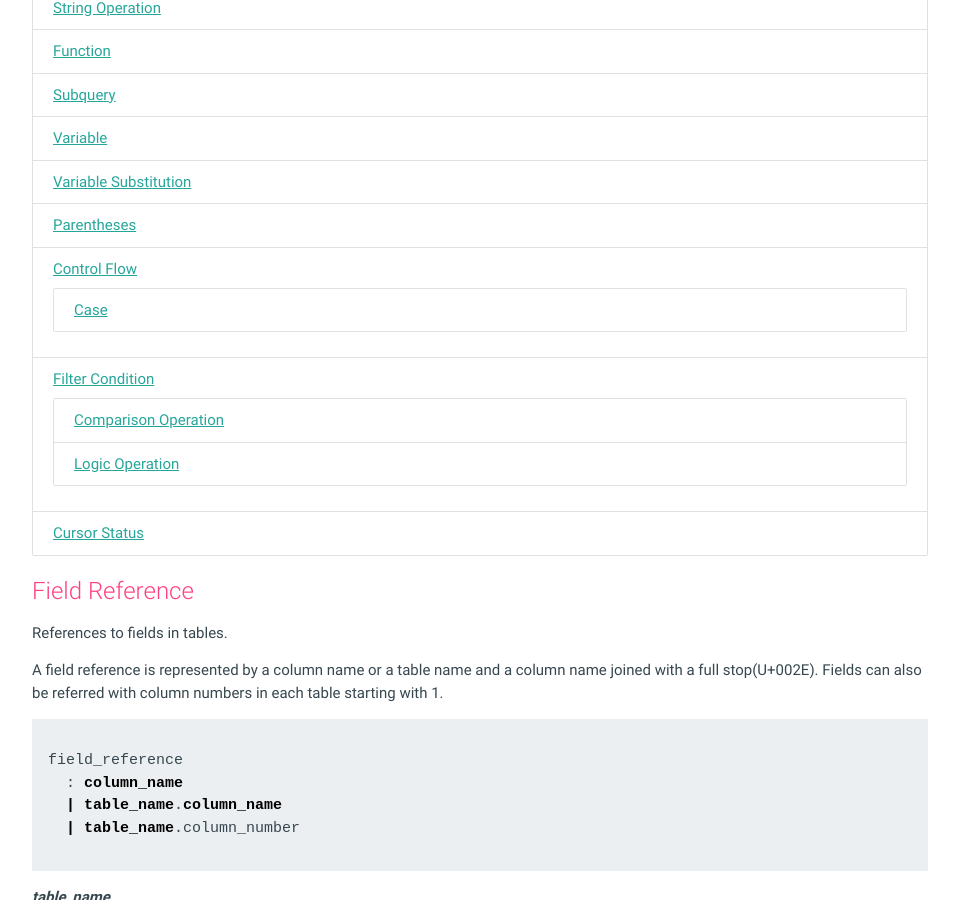
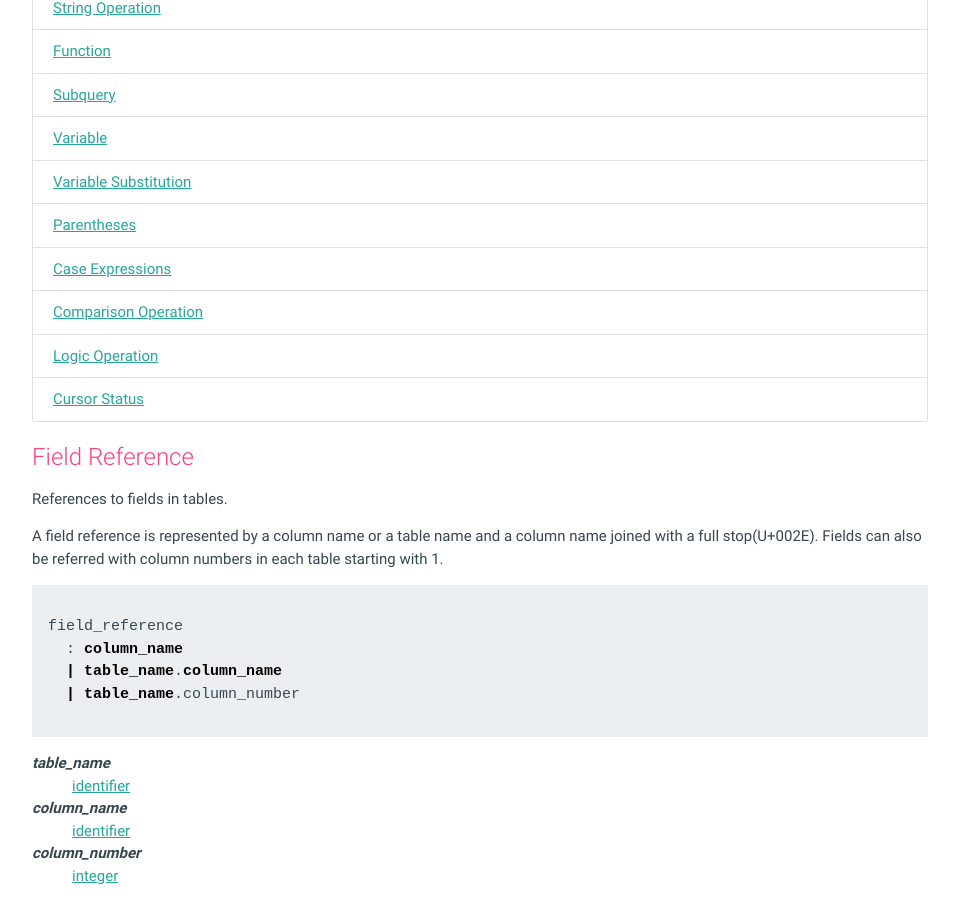
Before and after one commit to mithrandie/csvq, a Jekyll site: the page built from docs/_posts/2006-01-02-value.md, in a window 1280 px wide and 900 px high, scrolled down 1260 px. Shown: the whole window, without its empty margins (160-1119 px from the left). Built offline with Jekyll 4.4.1, drawn with Linux system fonts in a browser that asks for light colours; some of the changed text lies outside the part shown.

Commit message:
Update docs.

````diff
--- a/docs/_posts/2006-01-02-value.md
+++ b/docs/_posts/2006-01-02-value.md
@@ -60,11 +60,9 @@ Representations of missing values.
 * [Variable](#variable)
 * [Variable Substitution](#variable_substitution)
 * [Parentheses](#parentheses)
-* [Control Flow](#control_flow)
-  * [Case](#case)
-* [Filter Condition](#filter_condition)
-  * [Comparison Operation](#comparison_operation)
-  * [Logic Operation](#logic_operation)
+* [Case Expressions](#case)
+* [Comparison Operation](#comparison_operation)
+* [Logic Operation](#logic_operation)
 * [Cursor Status](#cursor_status)
 
 
@@ -142,13 +140,10 @@ Values enclosed in parentheses.
 
 Parentheses are used to specify the order of operations.
 
-### Control Flow
-{: #control_flow}
-
-#### Case
+### Case
 {: #case}
 
-##### Case syntax with condition
+#### Case syntax with condition
 
 ```sql
 CASE
@@ -168,7 +163,7 @@ This syntax returns the _result_ of the first WHEN expression that _condition_ i
 If no condition is TRUE, then returns the _result_ of the ELSE expression or a null if there is no ELSE expression.
 
 
-##### Case syntax with comparison
+#### Case syntax with comparison
 
 ```sql
 CASE value
@@ -190,17 +185,12 @@ _result_
 This syntax returns the _result_ of the first WHEN expression that _compare_ is equal to _value_.
 If no _compare_ is match, then returns the _result_ of the ELSE expression or a null if there is no ELSE expression.
 
-### Filter Condition
-{: #filter_condition}
-
-A Filter Condition returns a ternary value.
-
-#### Comparison Operation
+### Comparison Operation
 {: #comparison_operation}
 
 [Comparison Operators]({{ '/reference/comparison-operators.html' | relative_url }})
 
-#### Logic Operation
+### Logic Operation
 {: #logic_operation}
 
 [Logic Operators]({{ '/reference/logic-operators.html' | relative_url }})
````
Also changed, not shown: docs/_posts/2006-01-02-user-defined-function.md (+2 -2 lines).
